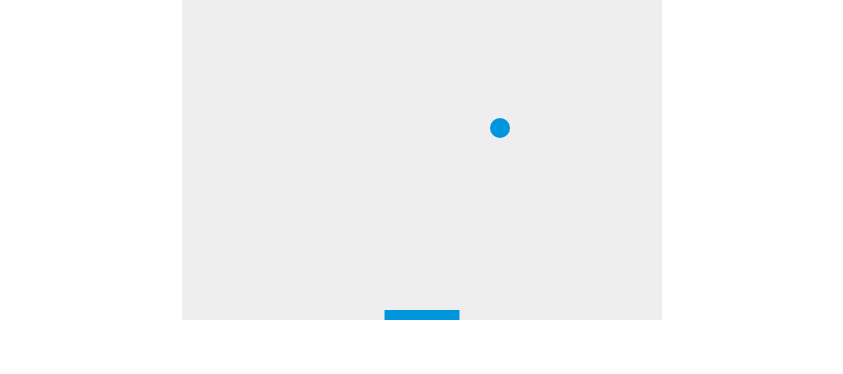
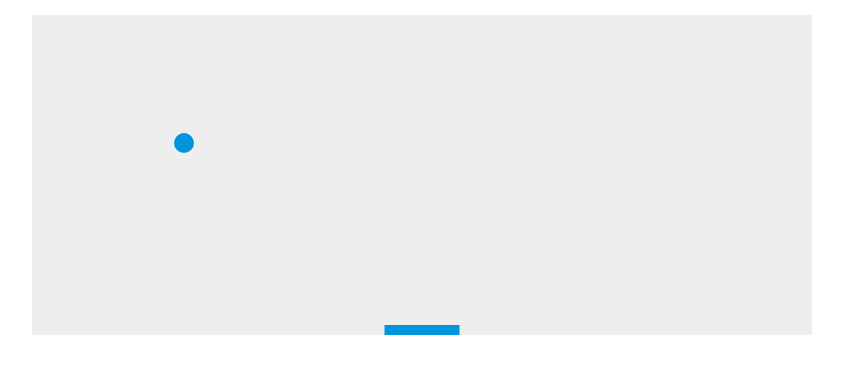
Before and after one commit to psbruce99/DataVisTest, a plain HTML site: page index.html in a window 1280 px wide. Shown: the whole page, without its empty margins (218-1061 px from the left). Drawn offline with Linux system fonts and the light colour scheme.

Commit message:
Add files via upload

```diff
--- a/index.html
+++ b/index.html
@@ -5,12 +5,21 @@
     <title>Gamedev Canvas Workshop</title>
     <style>
     	* { padding: 0; margin: 0; }
-    	canvas { background: #eee; display: block; margin: 0 auto; }
+    	canvas { background: #eee; display: block; margin: 0 auto;
+
+    			margin-top: 15px;}
+
+
+
+
+
+
+
     </style>
 </head>
 <body>
 
-<canvas id="myCanvas" width="480" height="320"></canvas>
+<canvas id="myCanvas" width="780" height="320"></canvas>
 
 
 
```
